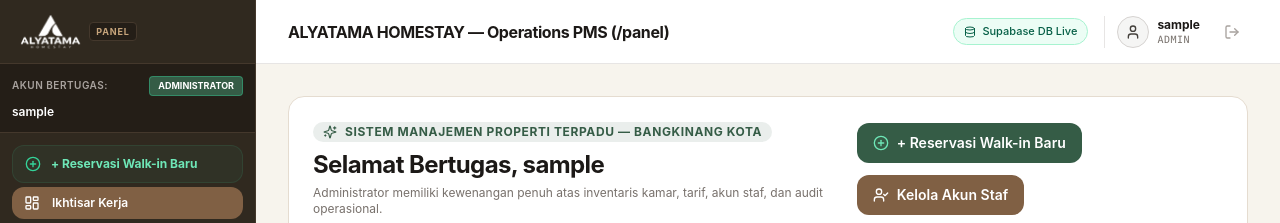
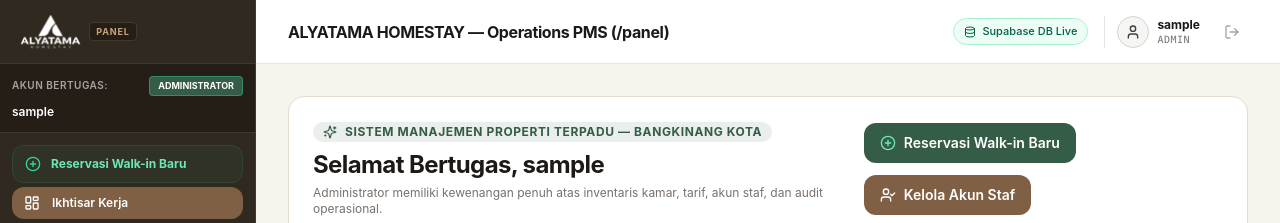
Before and after one commit to alyatamahomestay-sketch/WEBSITE-ALYATAMAHOMESTAY, a Next.js app: page /panel in a window 1280 px wide. Shown: the top 223 px of the page. Built offline with nearby package versions, Linux system fonts and the light colour scheme; no server answers; the database is empty; sample sign-in values are in the browser's storage.

Commit message:
fix(panel): remove redundant plus text from Walk-in reservation buttons

```diff
--- a/src/app/panel/page.tsx
+++ b/src/app/panel/page.tsx
@@ -106,7 +106,7 @@ export default function PanelOverviewPage() {
             className="inline-flex items-center gap-2 bg-[#355C46] hover:bg-[#284635] text-white px-4 py-2.5 rounded-xl text-xs sm:text-sm font-semibold transition shadow-xs"
           >
             <PlusCircle className="w-4 h-4 text-emerald-300" />
-            <span>+ Reservasi Walk-in Baru</span>
+            <span>Reservasi Walk-in Baru</span>
           </Link>
 
           {userRole === 'admin' && (
--- a/src/app/panel/reservasi/baru/page.tsx
+++ b/src/app/panel/reservasi/baru/page.tsx
@@ -250,7 +250,7 @@ export default function WalkInReservationPage() {
               }}
               className="px-5 py-2.5 rounded-xl border border-stone-300 hover:bg-stone-100 text-xs font-semibold text-stone-700 transition"
             >
-              + Input Tamu Walk-in Lainnya
+              Input Tamu Walk-in Lainnya
             </button>
           </div>
         </div>
--- a/src/components/panel/PanelSidebar.tsx
+++ b/src/components/panel/PanelSidebar.tsx
@@ -172,7 +172,7 @@ export default function PanelSidebar({ currentRole }: PanelSidebarProps) {
             }`}
           >
             <PlusCircle className="w-4 h-4 text-emerald-400" />
-            <span>+ Reservasi Walk-in Baru</span>
+            <span>Reservasi Walk-in Baru</span>
           </Link>
 
           {/* Core Navigation */}
```
